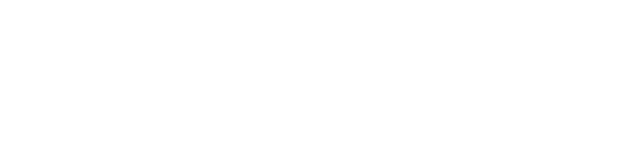
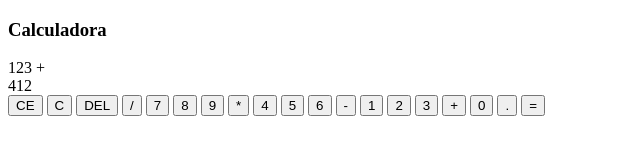
Before and after one commit to Niksondantas/js-calculator, a plain HTML site: page index.html in a window 1280 px wide. Shown: the whole page, without its empty margins (0-640 px from the left). Drawn offline with Linux system fonts and the light colour scheme.

Commit message:
feat: adiciona conteúdo HTML da calculadora
Criação da estrutura HTML da calculadora, incluindo botões e display para as operações.

```diff
--- a/index.html
+++ b/index.html
@@ -7,6 +7,34 @@
     <link rel="stylesheet" href="css/style.css">
 </head>
 <body>
+    <div id="calc">
+        <h3>Calculadora</h3>
+        <div id="operations">
+            <div id="previous-operation">123 +</div>
+            <div id="current-operation">412</div>
+        </div>
+        <div id="buttons-container">
+            <button>CE</button>
+            <button>C</button>
+            <button>DEL</button>
+            <button>/</button>
+            <button class="number">7</button>
+            <button class="number">8</button>
+            <button class="number">9</button>
+            <button>*</button>
+            <button class="number">4</button>
+            <button class="number">5</button>
+            <button class="number">6</button>
+            <button>-</button>
+            <button class="number">1</button>
+            <button class="number">2</button>
+            <button class="number">3</button>
+            <button>+</button>
+            <button class="number">0</button>
+            <button class="number">.</button>
+            <button id="equal-btn">=</button>
+        </div>
+    </div>
 
     <script src="js/script.js"></script>
 </body>
```
